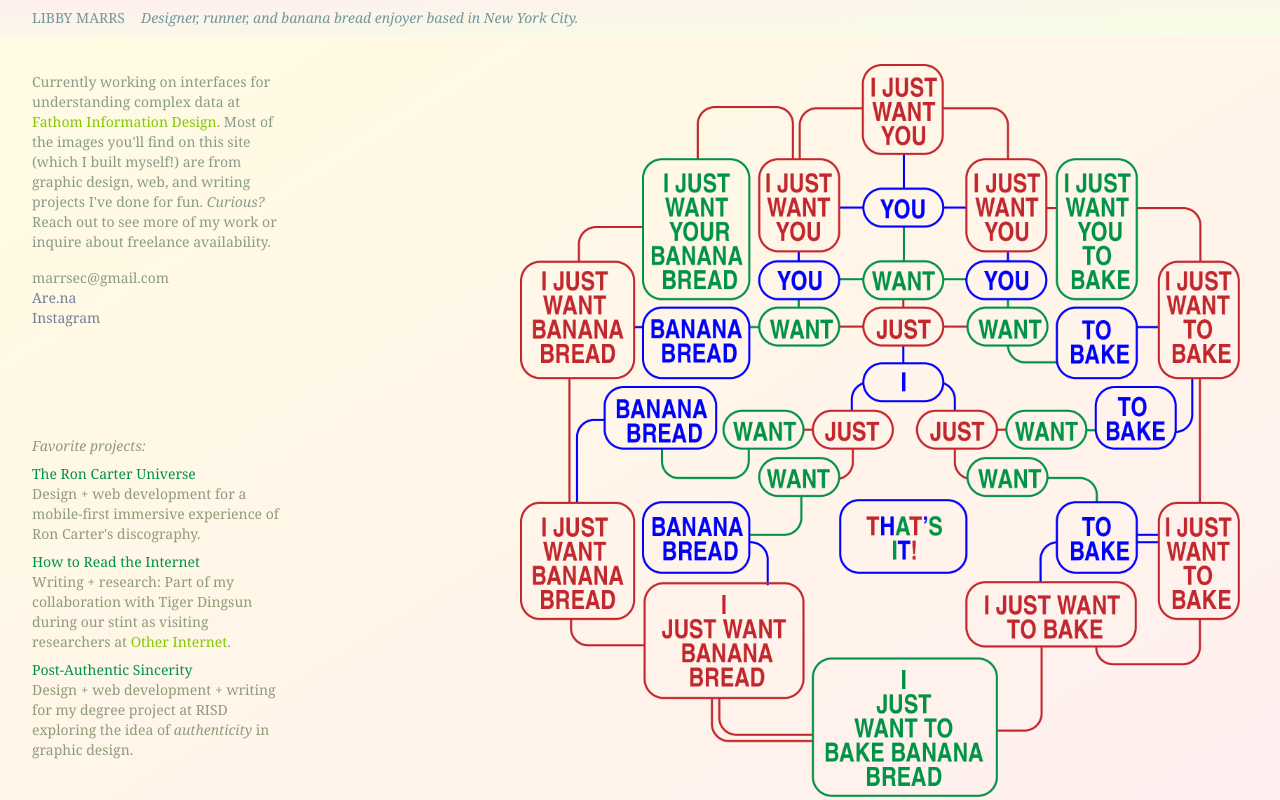
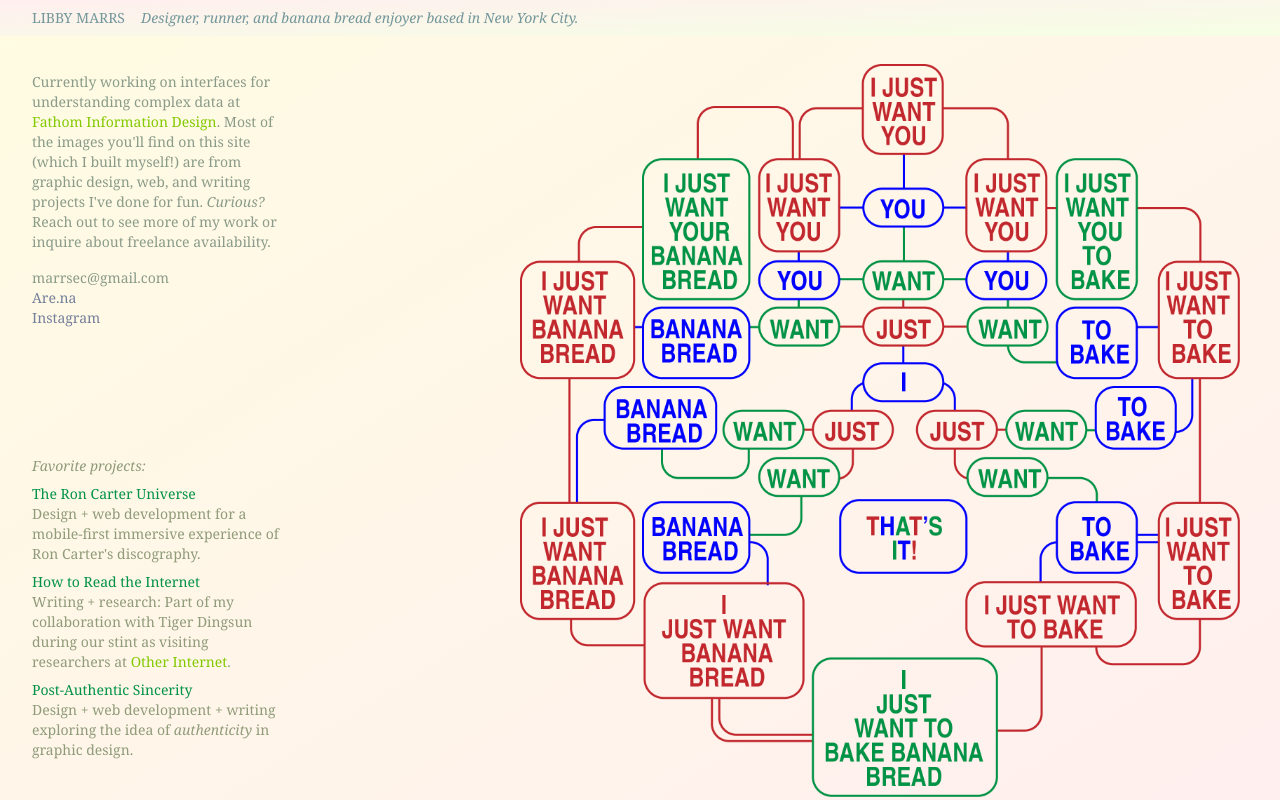
Before and after one commit to emarrs/emarrs.github.io, a SvelteKit app in the folder site-25/: page / in a window 1280 px wide. Built offline with nearby package versions, Linux system fonts and the light colour scheme.

Commit message:
copy edit

```diff
--- a/site-25/src/routes/+page.svelte
+++ b/site-25/src/routes/+page.svelte
@@ -37,7 +37,7 @@
                             </li>
                             <li class="">
                                 <Link newTab={false} href="#post-authentic-sincerity" text="Post-Authentic Sincerity" color="forest"/>
-                                <p>Design + web development + writing for my degree project at RISD exploring the idea of <span class="italic">authenticity</span> in graphic design.</p>
+                                <p>Design + web development + writing exploring the idea of <span class="italic">authenticity</span> in graphic design.</p>
                             </li>
                         </ul>
                     </div>
```
